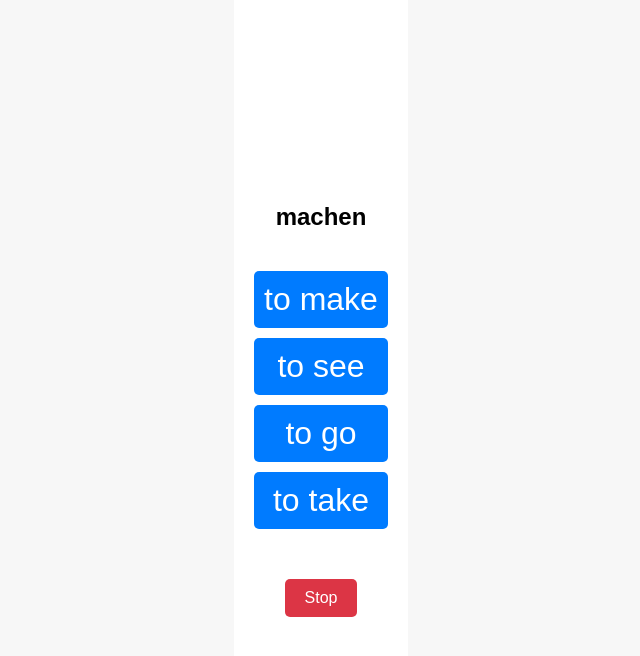
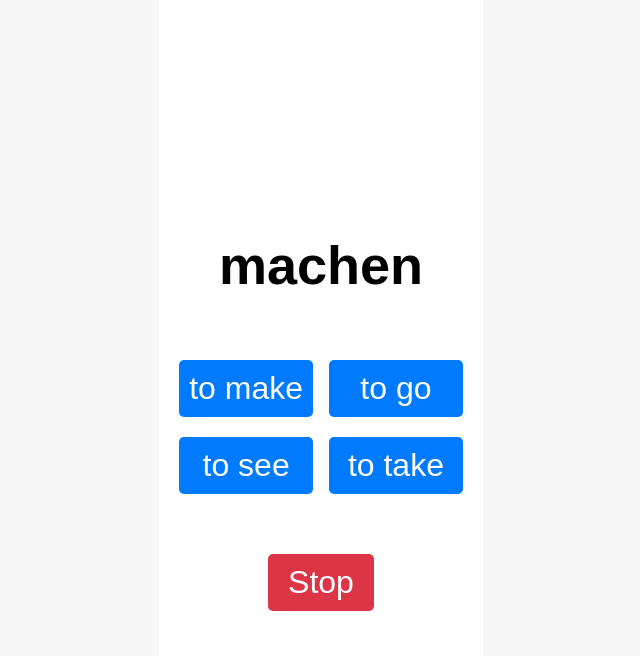
Before and after one commit to benjaminmiralles/benjaminmiralles.github.io, a plain HTML site: page index.html in a window 1280 px wide. Both pictures are taken after a click on the button "Start". Shown: the whole page, without its empty margins (319-959 px from the left). Drawn offline with Linux system fonts and the light colour scheme.

Commit message:
Update style.css

```diff
--- a/style.css
+++ b/style.css
@@ -38,13 +38,18 @@ h1 {
 
 #question-container {
     margin-bottom: 20px;
+    font-size:36px;
+}
+
+#answers-container {
+    column-count: 2;
 }
 
 .answer-btn {
     display: block;
     width: 100%;
     padding: 10px;
-    margin-bottom: 10px;
+    margin-bottom: 20px;
     background-color: #007bff;
     color: white;
     border: none;
@@ -70,7 +75,7 @@ h1 {
     color: white;
     border: none;
     border-radius: 5px;
-    font-size: 16px;
+    font-size: 32px;
     cursor: pointer;
     transition: background-color 0.3s;
 }
@@ -87,7 +92,7 @@ h1 {
     color: white;
     border: none;
     border-radius: 50px;
-    font-size: 18px;
+    font-size: 32px;
     cursor: pointer;
     transition: background-color 0.3s, transform 0.2s, box-shadow 0.3s;
     box-shadow: 0 5px 15px rgba(0, 0, 0, 0.1);
```
